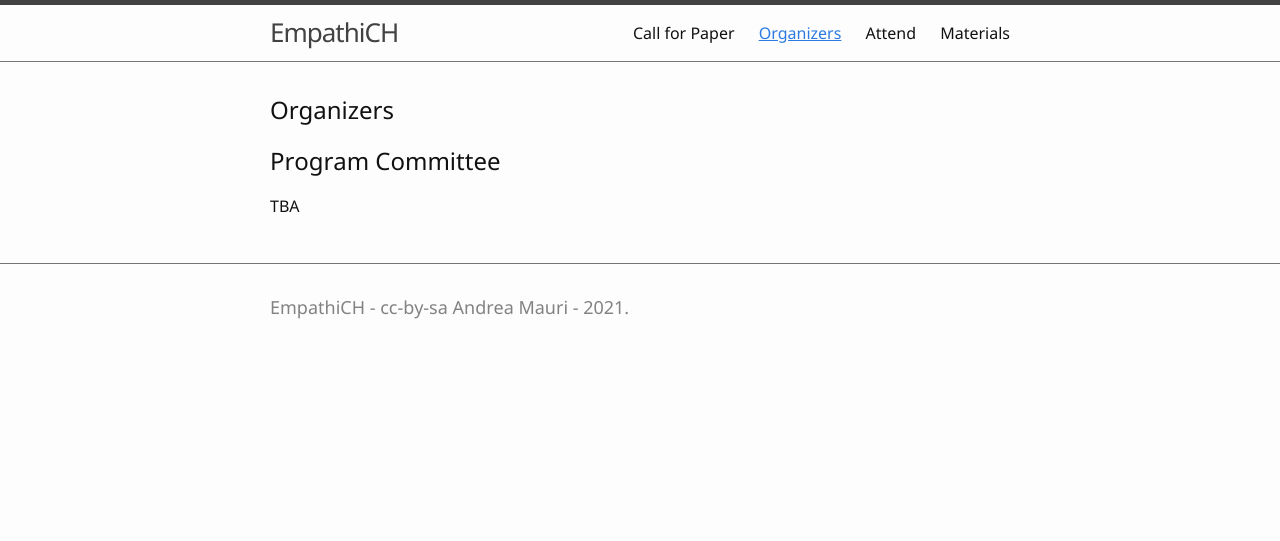
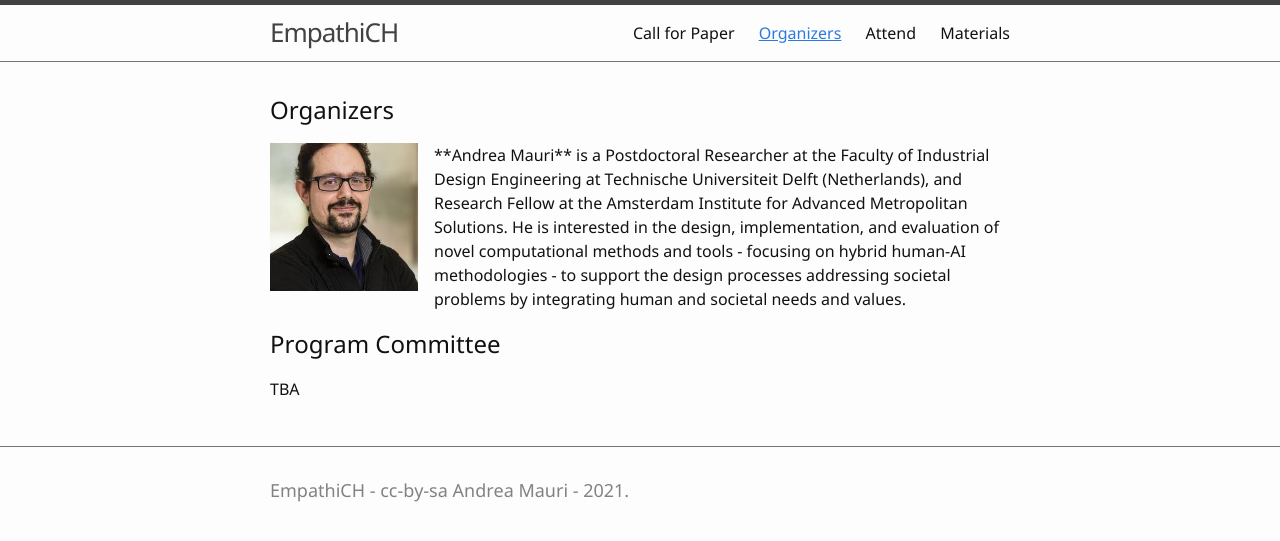
Before and after one commit to empathiCH/empathiCH.github.io, a Jekyll site: the page built from 1-organizers.md, in a window 1280 px wide. Shown: the top 541 px of the page. Built offline with Jekyll 4.4.1, drawn with Linux system fonts in a browser that asks for light colours.

Commit message:
adding pics

```diff
--- a/1-organizers.md
+++ b/1-organizers.md
@@ -17,7 +17,7 @@ nav: true
 
 ![image](/images/himanshu.jpg){: .img-left} **Himanshu Verma** is a Tenure-Track Assistant Professor at the Faculty of Industrial Design and Engineering at Technische Universiteit Delft (Netherlands). He has a background in HCI, UbiComp and Social Cognition. He is interested in examining collaboration at scale, and his current research is focused on sensing and modeling of interpersonal collaborative processes and how they can be better supported through wearables. In addition, he is also interested in studying the perceptual, cognitive and experiential aspects of human-AI collaboration.  -->
 
-{{% include organizer.html img="andrea.jpg" txt="**Andrea Mauri** is a Postdoctoral Researcher at the Faculty of Industrial Design Engineering at Technische Universiteit Delft (Netherlands), and Research Fellow at the Amsterdam Institute for Advanced Metropolitan Solutions. He is interested in the design, implementation, and evaluation of novel computational methods and tools - focusing on hybrid human-AI methodologies - to support the design processes addressing societal problems by integrating human and societal needs and values." %}}
+{% include organizer.html img="andrea.jpg" txt="**Andrea Mauri** is a Postdoctoral Researcher at the Faculty of Industrial Design Engineering at Technische Universiteit Delft (Netherlands), and Research Fellow at the Amsterdam Institute for Advanced Metropolitan Solutions. He is interested in the design, implementation, and evaluation of novel computational methods and tools - focusing on hybrid human-AI methodologies - to support the design processes addressing societal problems by integrating human and societal needs and values." %}
 
 ## Program Committee
 
```
